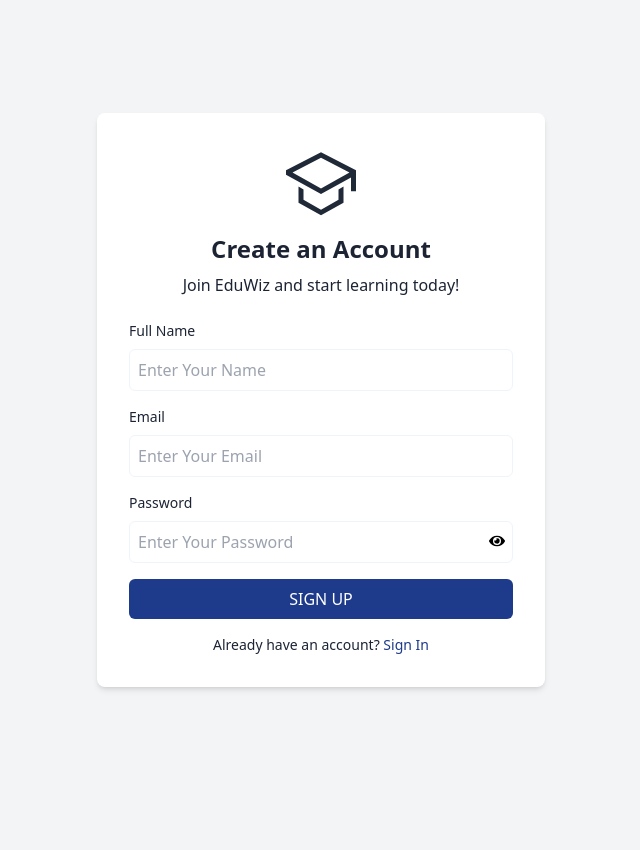
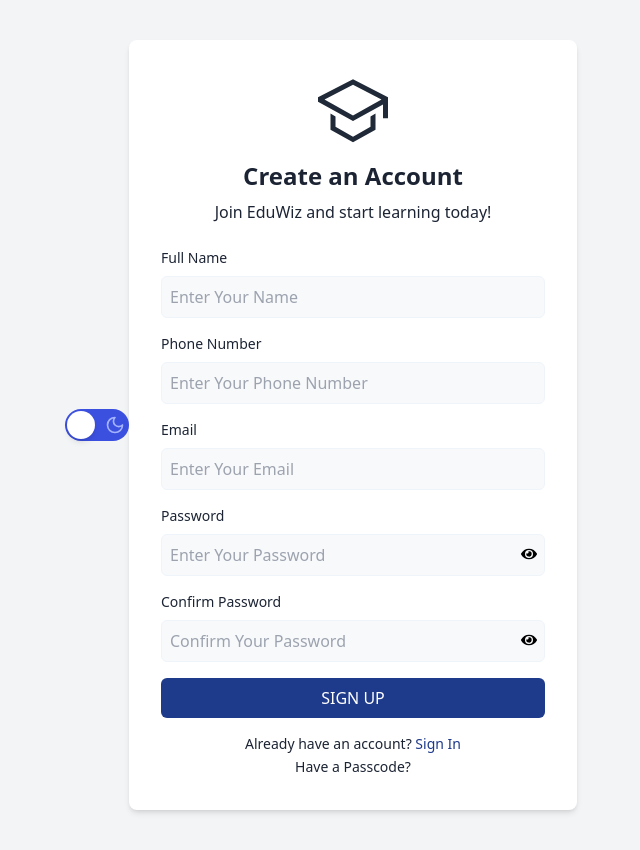
Before and after one commit to Kartikey2011yadav/EduWizTesting-Teacher-Portal, a React (Vite) app: page /signup in a window 1280 px wide. Shown: the whole page, without its empty margins (319-959 px from the left). Before the commit the page ends 800 px from the top, so only its background shows below. Built offline with nearby package versions, Linux system fonts and the light colour scheme.

Commit message:
Input Field Refactor

```diff
--- a/src/Login/Login.jsx
+++ b/src/Login/Login.jsx
@@ -24,11 +24,10 @@
 
   const handleLogout = () => {
     localStorage.removeItem("sessionId"); // Remove session ID from local storage
-    navigate("/"); // Redirect back to login page
+    navigate("/login"); // Redirect back to login page
   };
 
   useEffect(() => {
-    document.title = "Admin:login";
 
     // Check if session ID exists in local storage and is still valid
     const sessionId = localStorage.getItem("sessionId");
@@ -38,7 +37,7 @@
         .post("http://localhost:5000/teacher/verify-session", { sessionId })
         .then((response) => {
           if (response.data.valid) {
-            navigate("/Dashboard"); // Navigate to dashboard if session is valid
+            navigate("/"); // Navigate to dashboard if session is valid
           } else {
             handleLogout();
           }
@@ -50,7 +49,7 @@
   const closeModal = () => {
     setModalOpen(false);
     if (shouldNavigate) {
-      navigate("/Dashboard");
+      navigate("/");
     }
   };
 
@@ -149,7 +148,7 @@
               required
               value={usrEmail}
               onChange={(e) => setusrEmail(e.target.value)}
-              className="w-full border p-2 pr-10 rounded-md border-gray text-black dark:text-black"
+              className="w-full border p-2 pr-10 rounded-md border-gray text-black dark:bg-[#374151] dark:text-white bg-[#f8f9fa] outline-none"
             />
           </div>
           <div className="space-y-2 flex flex-col">
@@ -167,11 +166,11 @@
                 required
                 value={usrPass}
                 onChange={(e) => setusrPass(e.target.value)}
-                className="w-full border p-2 pr-10 rounded-md border-gray text-black dark:text-black" // Adjusted padding-right (pr-10) for icon spacing
+                className="w-full border p-2 pr-10 rounded-md border-gray text-black dark:bg-[#374151] dark:text-white bg-[#f8f9fa] outline-none" // Adjusted padding-right (pr-10) for icon spacing
               />
               <span
                 onClick={() => setVisible(!visible)}
-                className="absolute right-2 top-2 cursor-pointer text-gray-500 dark:text-black mt-1"
+                className="absolute right-2 top-2 cursor-pointer text-gray-500 dark:text-white mt-1"
               >
                 {visible ? <FaEyeSlash /> : <FaEye />}
               </span>
@@ -179,14 +178,26 @@
           </div>
 
           {showOtp && (
-            <input
-              className="login_otp"
+            <div className="space-y-2 flex flex-col">
+            <label
+              htmlFor="password"
+              className="text-sm font-medium text-black dark:text-white"
+            >
+              OTP
+            </label>
+             <div className="relative w-full">
+               <input
+              className="login_otp w-full border p-2 pr-10 rounded-md border-gray text-black dark:bg-[#374151] dark:text-white bg-[#f8f9fa] outline-none"
               type="text"
               placeholder="Enter OTP"
               required
               value={usrOTP}
               onChange={(e) => setusrOTP(e.target.value)}
             />
+
+           </div>
+           </div>
+
           )}
 
           <div className="flex items-center justify-between">
--- a/src/SignUp/SignUp.jsx
+++ b/src/SignUp/SignUp.jsx
@@ -5,10 +5,14 @@
 import { useState } from "react";
 import axios from "axios";
 import AlertModal from "../AlertModel/AlertModel";
+import ThemeToggle from '../Components/ThemeToggle'
+
 
 export default function SignUp() {
   const isDark = localStorage.theme === "dark" ? true : false;
+  const [phoneNumber, setPhoneNumber] = useState("");
   const [visible, setVisible] = useState(false);
+  const [showConfirmPassword, setShowConfirmPassword] = useState(false);
   const [modalIsOpen, setModalIsOpen] = useState(false); // Control modal visibility
   const [message, setMessage] = useState(""); // Store success/error message
   const [isError, setIsError] = useState(false); // Control error or success state
@@ -20,6 +24,7 @@
     name: "",
     email: "",
     password: "",
+    confirmPassword: ""
   });
 
   const handleInputChange = (e) => {
@@ -29,6 +34,18 @@
       [name]: value,
     }));
   };
+
+  const handlePhoneNumberChange = (e) => {
+    const { value } = e.target;
+    // Only allow numbers
+    const filteredValue = value.replace(/\D/g, "");
+    setPhoneNumber(filteredValue);
+  };
+
+  const validatePhoneNumber = (phone) => {
+    return phone.length === 10;
+  };
+
 
   const validatePasswordStrength = (password) => {
     // Check for at least one uppercase letter, one lowercase letter, one digit, one special character, and a minimum length of 8
@@ -42,6 +59,7 @@
       .post("http://localhost:5000/teacher/signup", {
         name: formData.name,
         email: formData.email,
+        mobileNumber: phoneNumber,
         password: formData.password,
       })
       .then((response) => {
@@ -50,8 +68,9 @@
           name: "",
           email: "",
           password: "",
+          confirmPassword: ""
         });
-        // setPhoneNumber("");
+        setPhoneNumber("");
         setMessage(response.data.message);
         setIsError(false); // Success
         setModalIsOpen(true); // Open modal
@@ -71,6 +90,13 @@
   const handleSubmit = (e) => {
     e.preventDefault();
 
+    if (!validatePhoneNumber(phoneNumber)) {
+      setMessage("Phone number must be exactly 10 digits!");
+      setIsError(true);
+      setModalIsOpen(true);
+      return;
+    }
+
     // Check if password matches the strength criteria
     if (!validatePasswordStrength(formData.password)) {
       setMessage(
@@ -80,6 +106,14 @@
       setModalIsOpen(true);
       return;
     }
+
+    if (formData.password !== formData.confirmPassword) {
+      setMessage("Passwords do not match!");
+      setIsError(true);
+      setModalIsOpen(true);
+      return;
+    }
+
 
     handleSignUp();
   };
@@ -93,8 +127,9 @@
 
   return (
     <div
-      className={`flex items-center justify-center min-h-screen bg-gray-100 dark:bg-background-dark bg-background-light`}
+      className={`min-h-[80vh] flex items-center justify-center bg-gray-100 dark:bg-background-dark bg-background-light p-10`}
     >
+      <ThemeToggle/>
       <div className="w-full max-w-md p-8 space-y-6 rounded-lg shadow-md bg-container-light dark:bg-container-dark">
         <div className="flex flex-col items-center space-y-2">
           <img
@@ -125,7 +160,25 @@
               value={formData.name}
               onChange={handleInputChange}
               required
-              className="bw-full border p-2 pr-10 rounded-md border-gray text-black dark:text-black"
+              className="bw-full border p-2 pr-10 rounded-md border-gray text-black dark:bg-[#374151] dark:text-white bg-[#f8f9fa] outline-none"
+            />
+          </div>
+
+          {/* Phone Number */}
+          <div className="space-y-2 flex flex-col">
+            <label
+              htmlFor="PhoneNumber"
+              className="text-sm font-medium text-black dark:text-white"
+            >
+              Phone Number
+            </label>
+            <input
+               type="tel"
+               placeholder="Enter Your Phone Number"
+               value={phoneNumber}
+               onChange={handlePhoneNumberChange}
+               required
+              className="bw-full border p-2 pr-10 rounded-md border-gray text-black dark:bg-[#374151] dark:text-white bg-[#f8f9fa] outline-none"
             />
           </div>
 
@@ -144,7 +197,7 @@
               value={formData.email}
               onChange={handleInputChange}
               required
-              className="w-full border p-2 pr-10 rounded-md border-gray text-black dark:text-black"
+              className="w-full border p-2 pr-10 rounded-md border-gray text-black dark:bg-[#374151] dark:text-white bg-[#f8f9fa] outline-none"
             />
           </div>
 
@@ -163,13 +216,40 @@
                 type={visible ? "text" : "password"}
                 value={formData.password}
                 onChange={handleInputChange}
-                className="w-full border p-2 pr-10 rounded-md border-gray text-black dark:text-black" // Adjusted padding-right (pr-10) for icon spacing
+                className="w-full border p-2 pr-10 rounded-md border-gray text-black  dark:bg-[#374151] dark:text-white bg-[#f8f9fa] outline-none" // Adjusted padding-right (pr-10) for icon spacing
               />
               <span
                 onClick={() => setVisible(!visible)}
-                className="absolute right-2 top-2 cursor-pointer text-gray-500 dark:text-black mt-1"
+                className="absolute right-2 top-2 cursor-pointer text-gray-500 dark:text-white  mt-1"
               >
                 {visible ? <FaEyeSlash /> : <FaEye />}
+              </span>
+            </div>
+          </div>
+
+          {/* Confirm Password Input */}
+          <div className="space-y-2 flex flex-col">
+            <label
+              htmlFor="ConfirmPassword"
+              className="text-sm font-medium text-black dark:text-white"
+            >
+              Confirm Password
+            </label>
+            <div className="relative w-full">
+              <input
+                 name="confirmPassword"
+                 placeholder="Confirm Your Password"
+                 type={showConfirmPassword ? "text" : "password"}
+                 value={formData.confirmPassword}
+                 onChange={handleInputChange}
+                 required
+                className="w-full border p-2 pr-10 rounded-md border-gray text-black  dark:bg-[#374151] dark:text-white bg-[#f8f9fa] outline-none" // Adjusted padding-right (pr-10) for icon spacing
+              />
+              <span
+                onClick={() => setShowConfirmPassword(!showConfirmPassword)}
+                className="absolute right-2 top-2 cursor-pointer text-gray-500 dark:text-white mt-1"
+              >
+                {showConfirmPassword ? <FaEyeSlash /> : <FaEye />}
               </span>
             </div>
           </div>
@@ -196,6 +276,9 @@
                 Sign In
               </Link>
             </p>
+            <p>
+              <Link to="/IHavePassword" className="login_link text-sm text-black dark:text-white mt-2">Have a Passcode?</Link>
+            </p>
           </div>
         </form>
         <AlertModal
```
